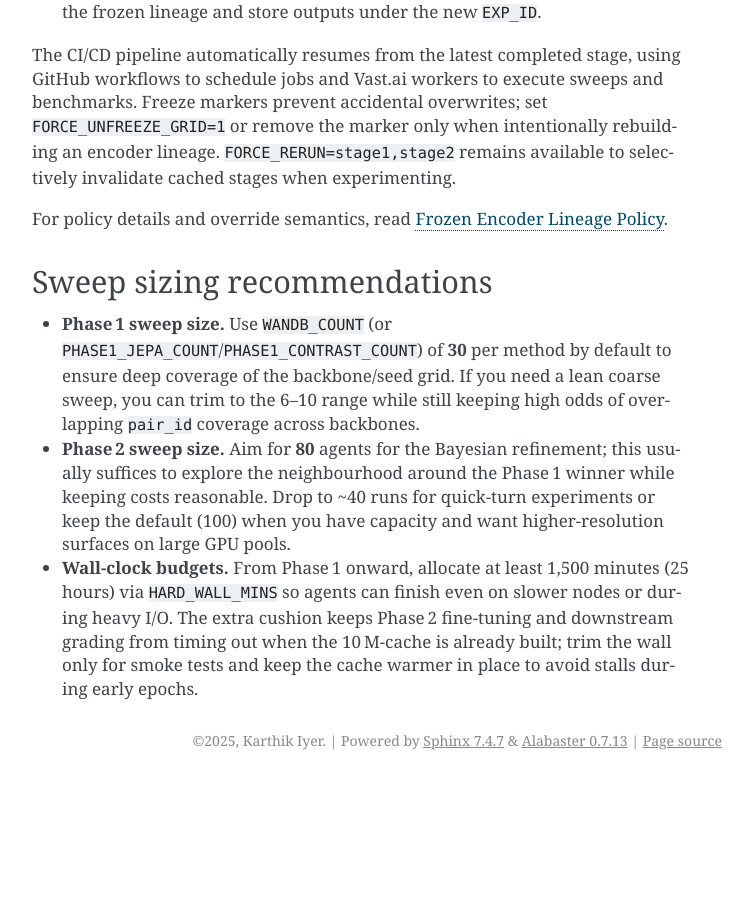
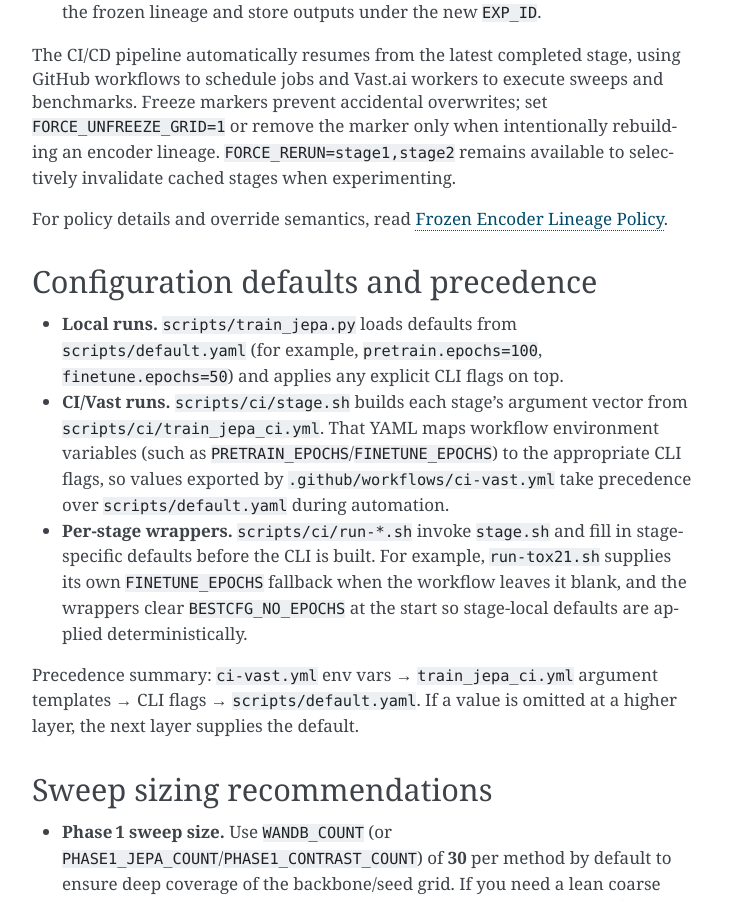
Before and after one commit to Kar488/M-JEPA, a Sphinx documentation site: the page built from docs/pipeline_overview.rst, in a window 1280 px wide and 900 px high, scrolled down 1281 px. Shown: the whole window, without its empty margins (388-1141 px from the left). Built offline with Sphinx 7.4.7, drawn with Linux system fonts in a browser that asks for light colours; before the commit the page ends 2061 px from its top, so only the background shows below that; some of the changed text lies outside the part shown.

Commit message:
Document config precedence for finetune and CI

```diff
--- a/docs/pipeline_overview.rst
+++ b/docs/pipeline_overview.rst
@@ -66,6 +66,27 @@ to selectively invalidate cached stages when experimenting.
 For policy details and override semantics, read :doc:`frozen_lineage_policy`.
 
 
+Configuration defaults and precedence
+-------------------------------------
+
+- **Local runs.** ``scripts/train_jepa.py`` loads defaults from
+  ``scripts/default.yaml`` (for example, ``pretrain.epochs=100``,
+  ``finetune.epochs=50``) and applies any explicit CLI flags on top.
+- **CI/Vast runs.** ``scripts/ci/stage.sh`` builds each stage's argument vector
+  from ``scripts/ci/train_jepa_ci.yml``. That YAML maps workflow environment
+  variables (such as ``PRETRAIN_EPOCHS``/``FINETUNE_EPOCHS``) to the appropriate
+  CLI flags, so values exported by ``.github/workflows/ci-vast.yml`` take
+  precedence over ``scripts/default.yaml`` during automation.
+- **Per-stage wrappers.** ``scripts/ci/run-*.sh`` invoke ``stage.sh`` and fill in
+  stage-specific defaults before the CLI is built. For example,
+  ``run-tox21.sh`` supplies its own ``FINETUNE_EPOCHS`` fallback when the
+  workflow leaves it blank, and the wrappers clear ``BESTCFG_NO_EPOCHS`` at the
+  start so stage-local defaults are applied deterministically.
+
+Precedence summary: ``ci-vast.yml`` env vars → ``train_jepa_ci.yml`` argument
+templates → CLI flags → ``scripts/default.yaml``. If a value is omitted at a
+higher layer, the next layer supplies the default.
+
 Sweep sizing recommendations
 ---------------------------
 
```
Also changed, not shown: docs/fine_tune_knobs.md (+26 -21 lines).
